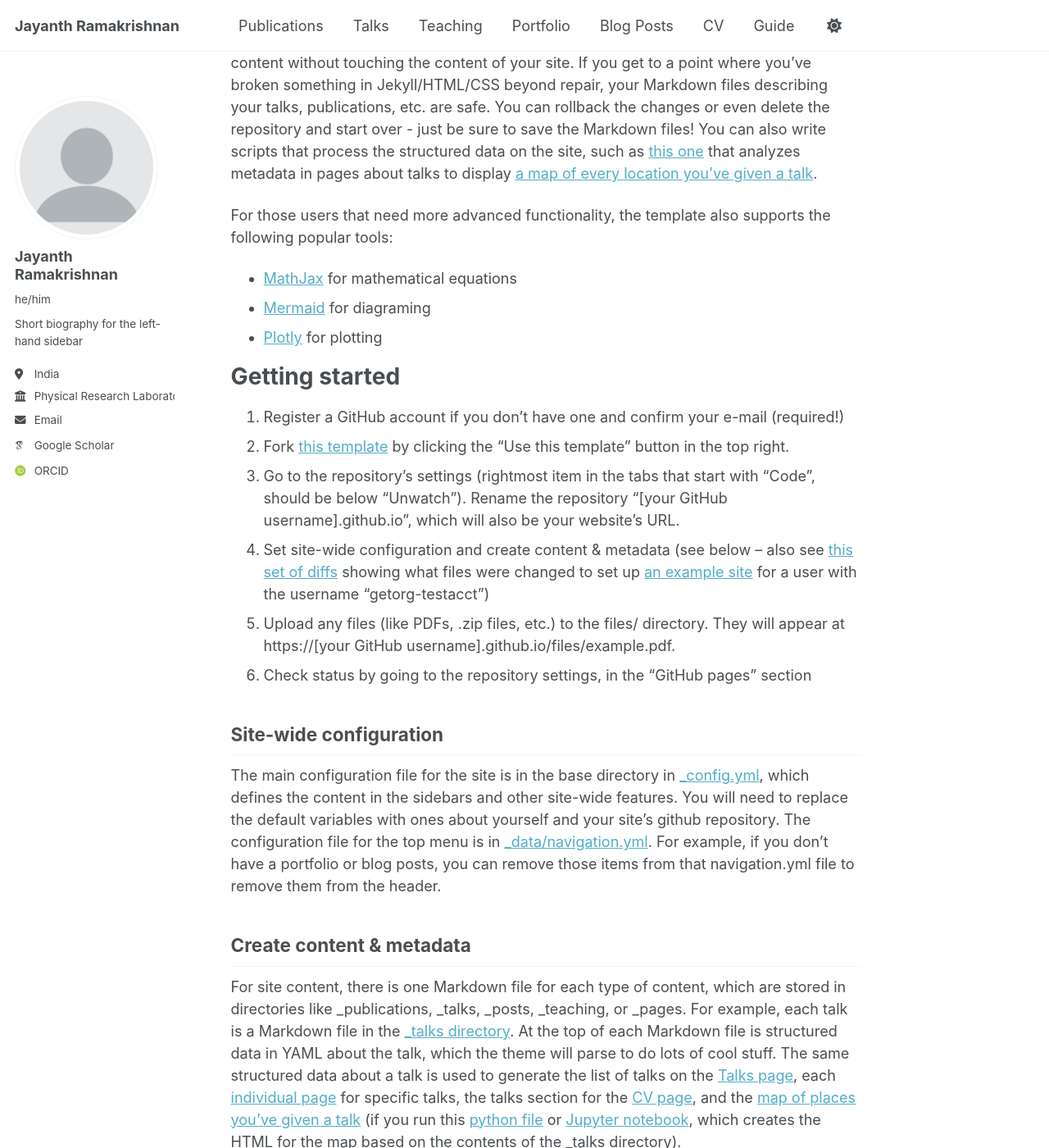
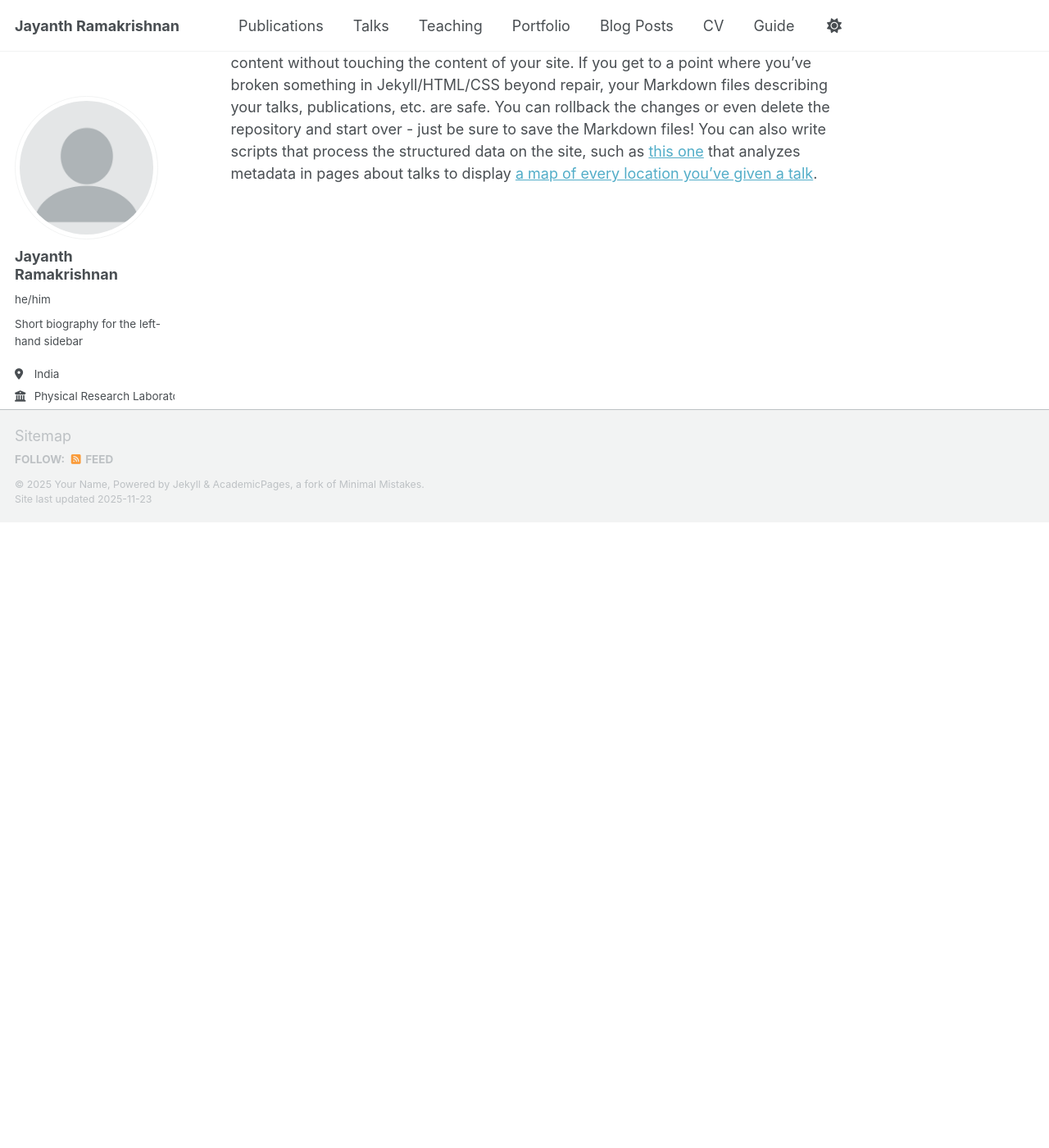
Before and after one commit to jayheme/jayheme.github.io, a Jekyll site: the page built from _pages/about.md, in a window 1280 px wide and 1400 px high, scrolled down 763 px. Shown: the whole window at 82% size. Built offline with Jekyll 4.4.1, drawn with Linux system fonts in a browser that asks for light colours; some web fonts are replaced; a script that is not in the unit is left out; some of the changed text lies outside the part shown.

Commit message:
Revise content in about.md for clarity
Removed advanced functionality section and getting started guide from the about page.

```diff
--- a/_pages/about.md
+++ b/_pages/about.md
@@ -16,41 +16,3 @@
 Like many other Jekyll-based GitHub Pages templates, Academic Pages makes you separate the website's content from its form. The content & metadata of your website are in structured Markdown files, while various other files constitute the theme, specifying how to transform that content & metadata into HTML pages. You keep these various Markdown (.md), YAML (.yml), HTML, and CSS files in a public GitHub repository. Each time you commit and push an update to the repository, the [GitHub pages](https://pages.github.com/) service creates static HTML pages based on these files, which are hosted on GitHub's servers free of charge.
 
 Many of the features of dynamic content management systems (like Wordpress) can be achieved in this fashion, using a fraction of the computational resources and with far less vulnerability to hacking and DDoSing. You can also modify the theme to your heart's content without touching the content of your site. If you get to a point where you've broken something in Jekyll/HTML/CSS beyond repair, your Markdown files describing your talks, publications, etc. are safe. You can rollback the changes or even delete the repository and start over - just be sure to save the Markdown files! You can also write scripts that process the structured data on the site, such as [this one](https://github.com/academicpages/academicpages.github.io/blob/master/talkmap.ipynb) that analyzes metadata in pages about talks to display [a map of every location you've given a talk](https://academicpages.github.io/talkmap.html).
-
-For those users that need more advanced functionality, the template also supports the following popular tools:
-- [MathJax](https://www.mathjax.org/) for mathematical equations
-- [Mermaid](https://mermaid.js.org/) for diagraming
-- [Plotly](https://plotly.com/javascript/) for plotting
-
-Getting started
-======
-1. Register a GitHub account if you don't have one and confirm your e-mail (required!)
-1. Fork [this template](https://github.com/academicpages/academicpages.github.io) by clicking the "Use this template" button in the top right.
-1. Go to the repository's settings (rightmost item in the tabs that start with "Code", should be below "Unwatch"). Rename the repository "[your GitHub username].github.io", which will also be your website's URL.
-1. Set site-wide configuration and create content & metadata (see below -- also see [this set of diffs](https://archive.is/3TPas) showing what files were changed to set up [an example site](https://getorg-testacct.github.io) for a user with the username "getorg-testacct")
-1. Upload any files (like PDFs, .zip files, etc.) to the files/ directory. They will appear at https://[your GitHub username].github.io/files/example.pdf.
-1. Check status by going to the repository settings, in the "GitHub pages" section
-
-Site-wide configuration
-------
-The main configuration file for the site is in the base directory in [_config.yml](https://github.com/academicpages/academicpages.github.io/blob/master/_config.yml), which defines the content in the sidebars and other site-wide features. You will need to replace the default variables with ones about yourself and your site's github repository. The configuration file for the top menu is in [_data/navigation.yml](https://github.com/academicpages/academicpages.github.io/blob/master/_data/navigation.yml). For example, if you don't have a portfolio or blog posts, you can remove those items from that navigation.yml file to remove them from the header.
-
-Create content & metadata
-------
-For site content, there is one Markdown file for each type of content, which are stored in directories like _publications, _talks, _posts, _teaching, or _pages. For example, each talk is a Markdown file in the [_talks directory](https://github.com/academicpages/academicpages.github.io/tree/master/_talks). At the top of each Markdown file is structured data in YAML about the talk, which the theme will parse to do lots of cool stuff. The same structured data about a talk is used to generate the list of talks on the [Talks page](https://academicpages.github.io/talks), each [individual page](https://academicpages.github.io/talks/2012-03-01-talk-1) for specific talks, the talks section for the [CV page](https://academicpages.github.io/cv), and the [map of places you've given a talk](https://academicpages.github.io/talkmap.html) (if you run this [python file](https://github.com/academicpages/academicpages.github.io/blob/master/talkmap.py) or [Jupyter notebook](https://github.com/academicpages/academicpages.github.io/blob/master/talkmap.ipynb), which creates the HTML for the map based on the contents of the _talks directory).
-
-**Markdown generator**
-
-The repository includes [a set of Jupyter notebooks](https://github.com/academicpages/academicpages.github.io/tree/master/markdown_generator
-) that converts a CSV containing structured data about talks or presentations into individual Markdown files that will be properly formatted for the Academic Pages template. The sample CSVs in that directory are the ones I used to create my own personal website at stuartgeiger.com. My usual workflow is that I keep a spreadsheet of my publications and talks, then run the code in these notebooks to generate the Markdown files, then commit and push them to the GitHub repository.
-
-How to edit your site's GitHub repository
-------
-Many people use a git client to create files on their local computer and then push them to GitHub's servers. If you are not familiar with git, you can directly edit these configuration and Markdown files directly in the github.com interface. Navigate to a file (like [this one](https://github.com/academicpages/academicpages.github.io/blob/master/_talks/2012-03-01-talk-1.md) and click the pencil icon in the top right of the content preview (to the right of the "Raw | Blame | History" buttons). You can delete a file by clicking the trashcan icon to the right of the pencil icon. You can also create new files or upload files by navigating to a directory and clicking the "Create new file" or "Upload files" buttons.
-
-Example: editing a Markdown file for a talk
-![Editing a Markdown file for a talk](/images/editing-talk.png)
-
-For more info
-------
-More info about configuring Academic Pages can be found in [the guide](https://academicpages.github.io/markdown/), the [growing wiki](https://github.com/academicpages/academicpages.github.io/wiki), and you can always [ask a question on GitHub](https://github.com/academicpages/academicpages.github.io/discussions). The [guides for the Minimal Mistakes theme](https://mmistakes.github.io/minimal-mistakes/docs/configuration/) (which this theme was forked from) might also be helpful.
```
